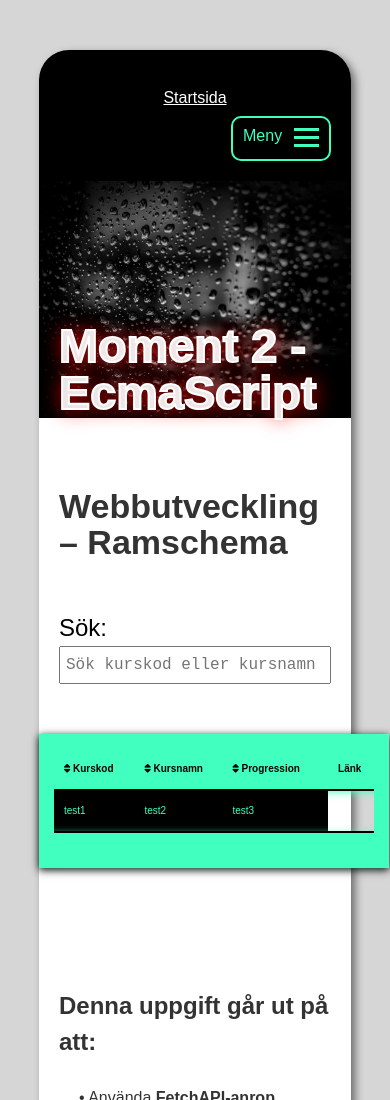
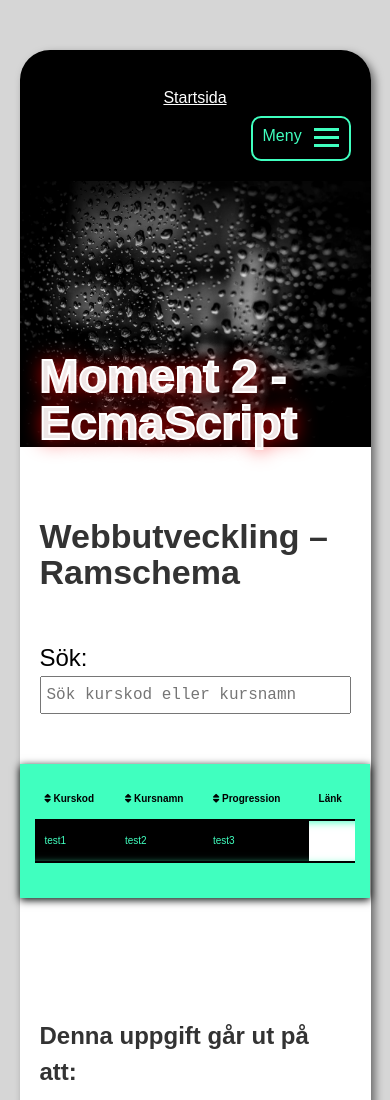
Before and after one commit to ChristoferCode/DT211G_Moment2, a website built with Parcel: page src/index.html in a window 390 px wide. Shown: the top 1100 px of the page. Built offline with nearby package versions, Linux system fonts and the light colour scheme; no server answers.

Commit message:
utökar hela min container vid mobilbredd

```diff
--- a/src/css/index.css
+++ b/src/css/index.css
@@ -303,3 +303,15 @@ p {
         text-shadow: rgb(255, 0, 0) 1px 1px 20px;
     }
 }
+
+@media only screen and (max-width: 470px) {
+#startcontainer {
+    box-shadow: rgb(0, 0, 0, 0.5) 4px 4px 8px;
+    width: 90vw;
+    margin-left: auto;
+    margin-right: auto;
+    max-width: 1250px;
+    border-radius: 30px;
+
+}
+}
```
